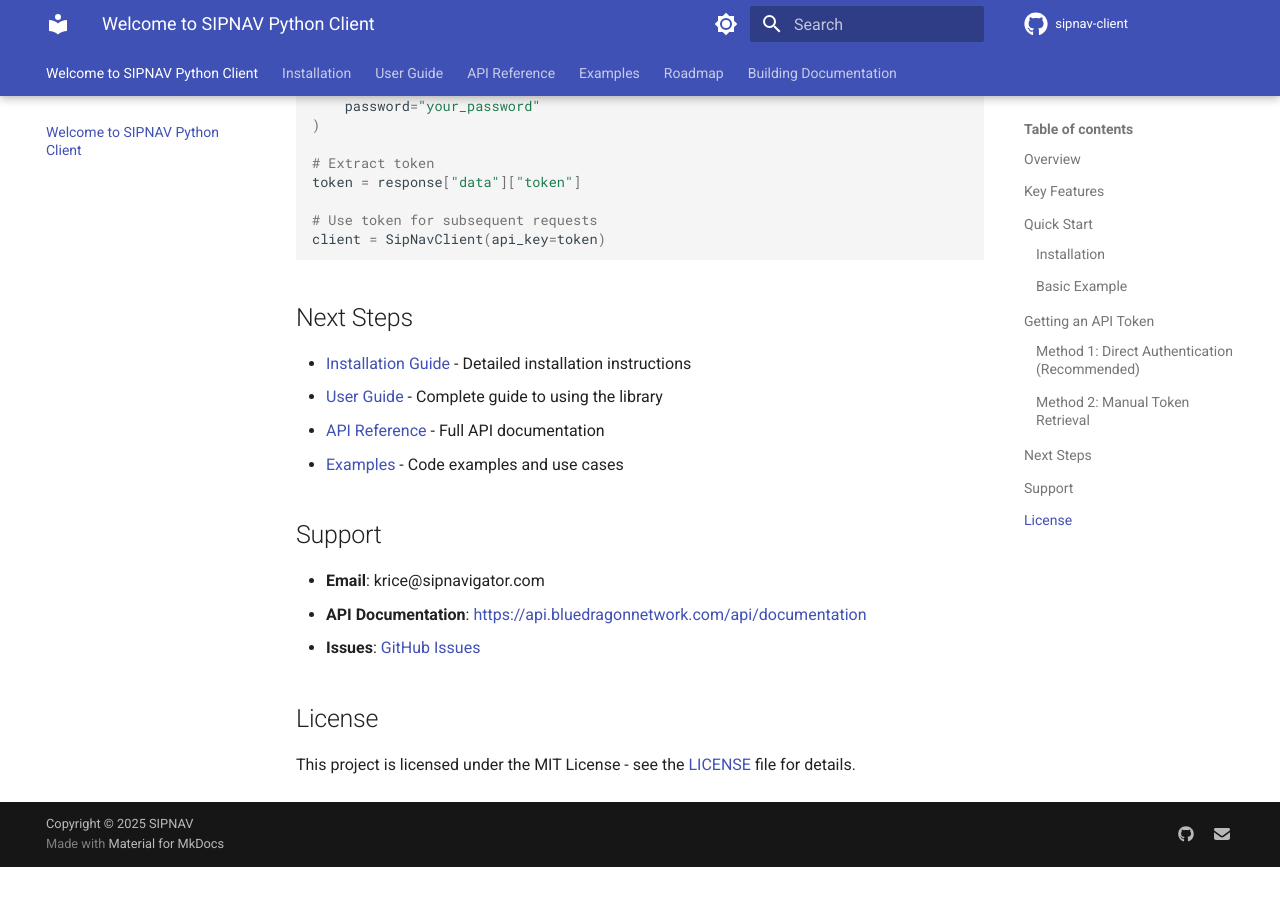
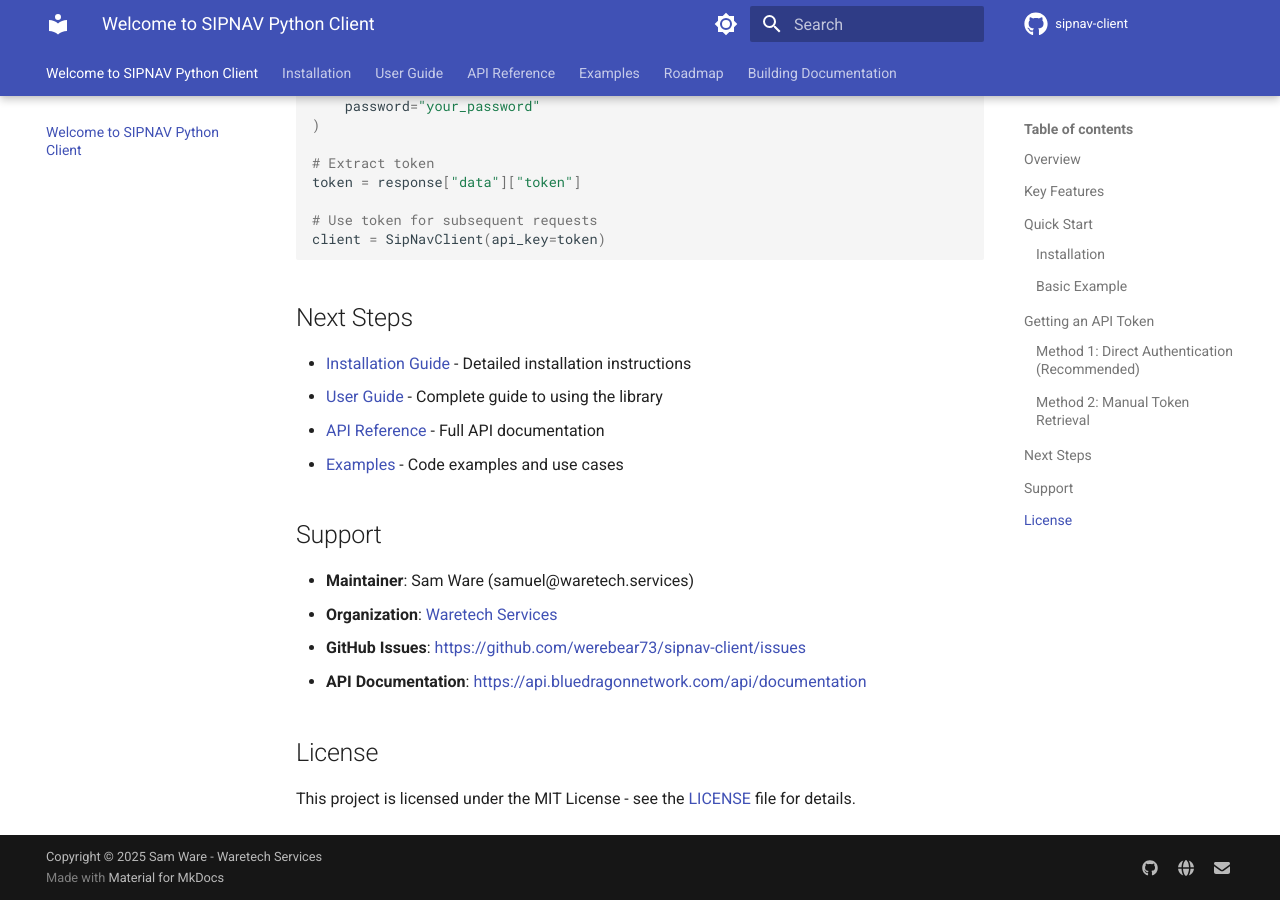
Before and after one commit to werebear73/sipnav-client, an MkDocs documentation site: the page built from docs/index.md, in a window 1280 px wide and 900 px high, scrolled down 2304 px. Built offline with MkDocs 1.6.1 and Material for MkDocs 9.7.7, drawn with Linux system fonts in a browser that asks for light colours; comment, search, counter and statistics services are not loaded; the version menu is left out; before the commit the page ends 3171 px from its top, so only the background shows below that.

Commit message:
Update maintainer information to Sam Ware / Waretech Services
- Updated author/maintainer in setup.py to Sam Ware (samuel@waretech.services)
- Updated copyright in LICENSE to Sam Ware - Waretech Services
- Updated mkdocs.yml site author and social links
- Added Waretech Services website (https://waretech.services) to documentation
- Updated all support/contact information across README and docs
- Fixed GitHub URLs to use werebear73/sipnav-client
- Fixed edit_uri to use master branch instead of main

```diff
--- a/docs/index.md
+++ b/docs/index.md
@@ -116,10 +116,11 @@
 
 ## Support
 
-- **Email**: krice@sipnavigator.com
+- **Maintainer**: Sam Ware (samuel@waretech.services)
+- **Organization**: [Waretech Services](https://waretech.services)
+- **GitHub Issues**: [https://github.com/werebear73/sipnav-client/issues](https://github.com/werebear73/sipnav-client/issues)
 - **API Documentation**: [https://api.bluedragonnetwork.com/api/documentation](https://api.bluedragonnetwork.com/api/documentation)
-- **Issues**: [GitHub Issues](https://github.com/yourusername/sipnav-client/issues)
 
 ## License
 
-This project is licensed under the MIT License - see the [LICENSE](https://github.com/yourusername/sipnav-client/blob/main/LICENSE) file for details.
+This project is licensed under the MIT License - see the [LICENSE](https://github.com/werebear73/sipnav-client/blob/master/LICENSE) file for details.
--- a/mkdocs.yml
+++ b/mkdocs.yml
@@ -1,13 +1,13 @@
 site_name: SIPNAV Python Client
 site_description: Python client library for the SIPNAV REST API
-site_author: SIPNAV Team
-site_url: https://yourusername.github.io/sipnav-client/
+site_author: Sam Ware - Waretech Services
+site_url: https://werebear73.github.io/sipnav-client/
 
 repo_name: sipnav-client
-repo_url: https://github.com/yourusername/sipnav-client
-edit_uri: edit/main/docs/
+repo_url: https://github.com/werebear73/sipnav-client
+edit_uri: edit/master/docs/
 
-copyright: Copyright &copy; 2025 SIPNAV
+copyright: Copyright &copy; 2025 Sam Ware - Waretech Services
 
 theme:
   name: material
@@ -108,9 +108,11 @@
 extra:
   social:
     - icon: fontawesome/brands/github
-      link: https://github.com/yourusername/sipnav-client
+      link: https://github.com/werebear73/sipnav-client
+    - icon: fontawesome/solid/globe
+      link: https://waretech.services
     - icon: fontawesome/solid/envelope
-      link: mailto:krice@sipnavigator.com
+      link: mailto:samuel@waretech.services
   version:
     provider: mike
 
```
Also changed, not shown: README.md (+4 -2 lines), docs/roadmap.md (+2 -1 lines), docs/user-guide/index.md (+2 -1 lines), setup.py (+5 -3 lines), 1 other file.
